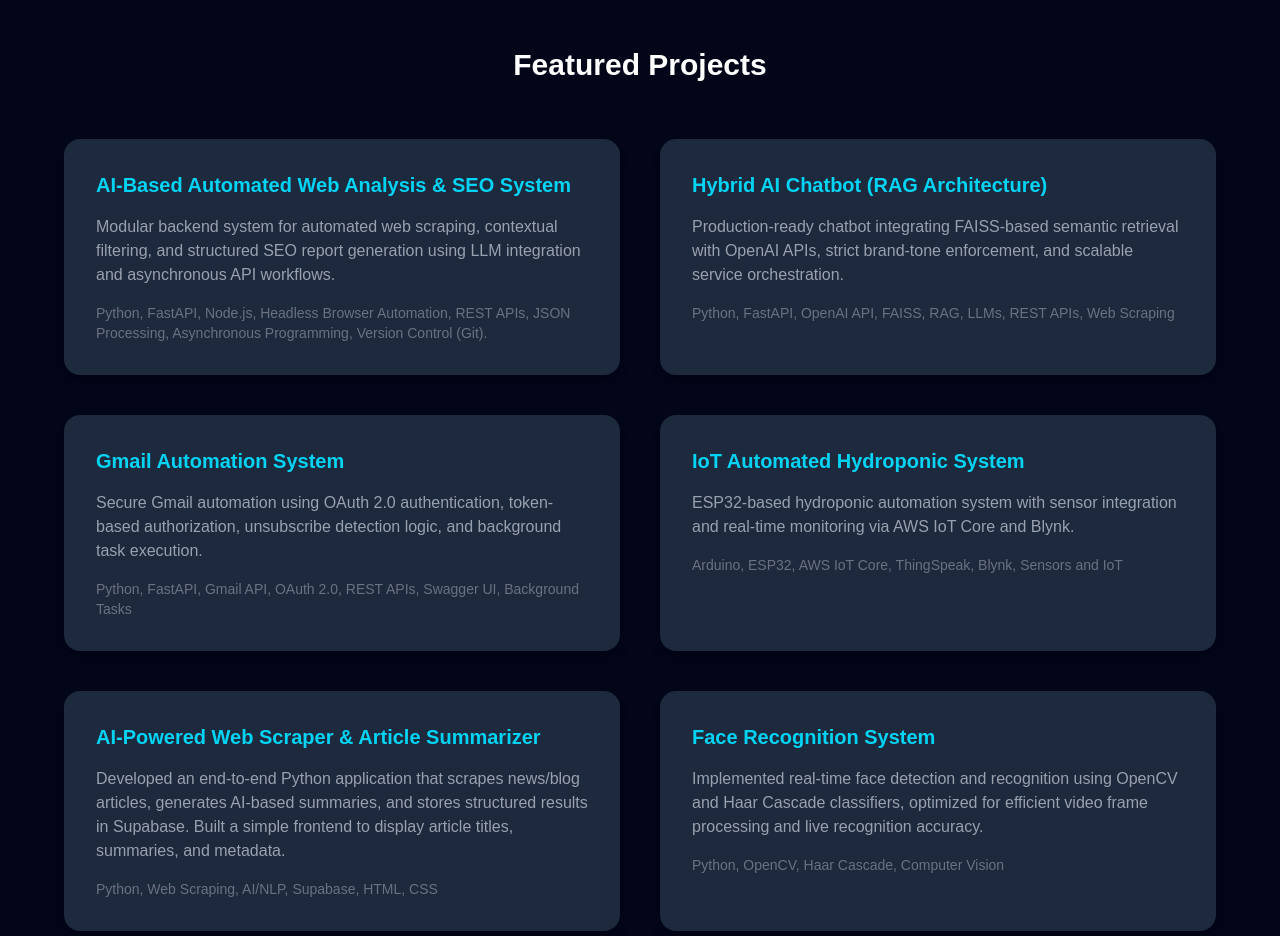
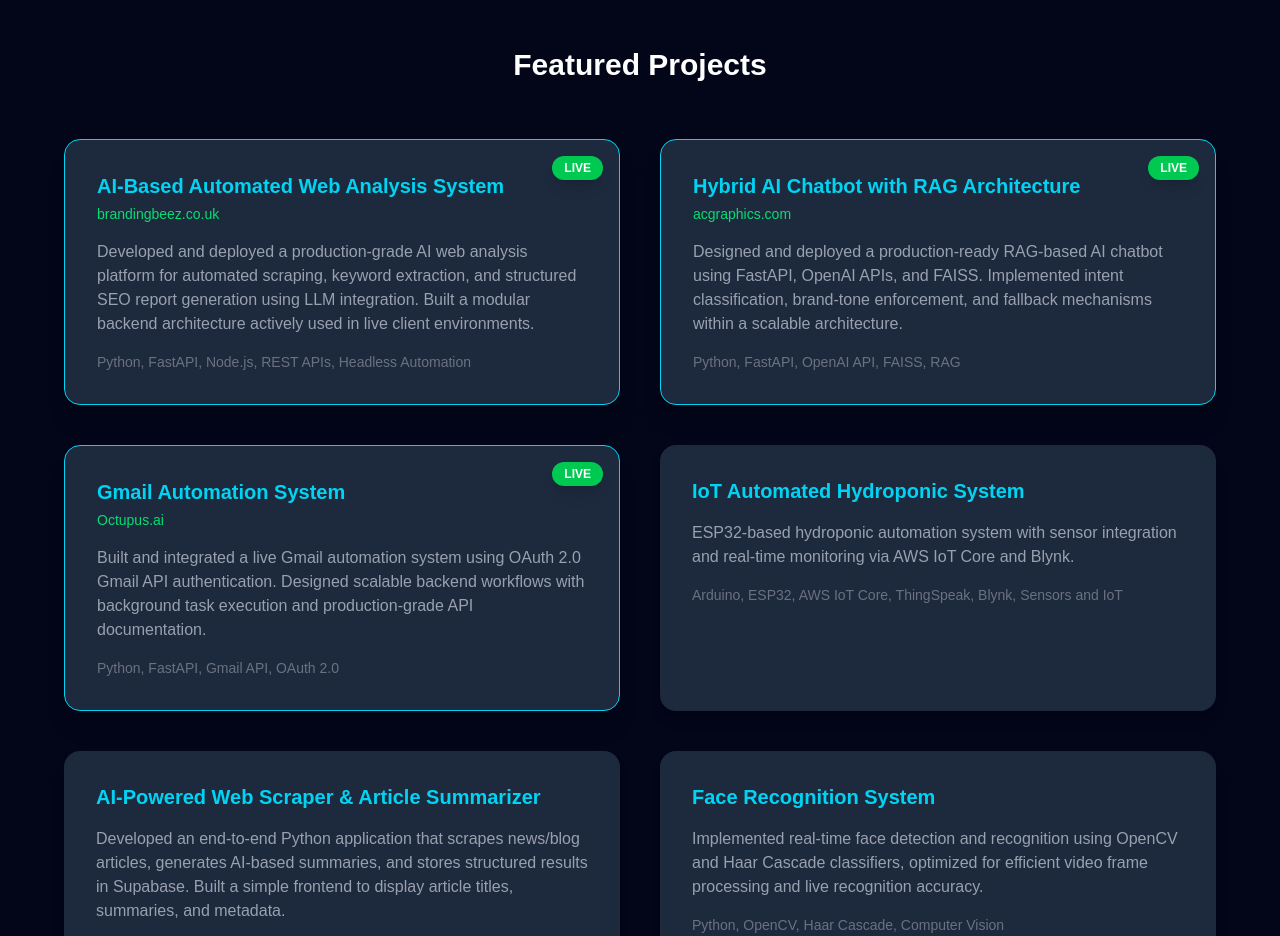
Before and after one commit to kalpanadevi07/kalpana-portfolio, a Next.js app: page / in a window 1280 px wide. Shown: the part 1800-2736 px from the top of the page. Built offline with nearby package versions, Linux system fonts and the light colour scheme.

Commit message:
Added glowing LIVE projects section UI enhancement

```diff
--- a/src/app/page.js
+++ b/src/app/page.js
@@ -246,47 +246,97 @@ export default function Home() {
 
   <div className="grid md:grid-cols-2 gap-10 max-w-6xl mx-auto">
 
-          <div className="bg-slate-800 p-8 rounded-2xl shadow-lg">
+    {/* AI-Based Automated Web Analysis System */}
+<div className="relative bg-slate-800 p-8 rounded-2xl shadow-xl
+                border border-cyan-400
+                hover:shadow-cyan-500/40
+                ">
+
+  {/* LIVE Badge */}
+  <span className="absolute top-4 right-4 bg-green-500 text-xs px-3 py-1 rounded-full text-white font-semibold shadow-lg">
+    LIVE
+  </span>
+
   <h3 className="text-xl font-semibold text-cyan-400">
-              AI-Based Automated Web Analysis & SEO System
+    AI-Based Automated Web Analysis System
   </h3>
+
+  <p className="text-sm text-green-400 mt-1">
+    brandingbeez.co.uk
+  </p>
+
   <p className="mt-4 text-gray-400">
-              Modular backend system for automated web scraping, contextual
-              filtering, and structured SEO report generation using LLM
-              integration and asynchronous API workflows.
+    Developed and deployed a production-grade AI web analysis platform
+    for automated scraping, keyword extraction, and structured SEO
+    report generation using LLM integration. Built a modular backend
+    architecture actively used in live client environments.
   </p>
+
   <p className="text-sm text-gray-500 mt-4">
-    Python, FastAPI, Node.js, Headless Browser Automation, REST APIs, JSON
-Processing, Asynchronous Programming, Version Control (Git).
+    Python, FastAPI, Node.js, REST APIs, Headless Automation
   </p>
 </div>
 
-          <div className="bg-slate-800 p-8 rounded-2xl shadow-lg">
+   {/* Hybrid AI Chatbot with RAG */}
+<div className="relative bg-slate-800 p-8 rounded-2xl shadow-xl
+                border border-cyan-400
+                hover:shadow-cyan-500/40
+                ">
+
+  <span className="absolute top-4 right-4 bg-green-500 text-xs px-3 py-1 rounded-full text-white font-semibold shadow-lg">
+    LIVE
+  </span>
+
   <h3 className="text-xl font-semibold text-cyan-400">
-              Hybrid AI Chatbot (RAG Architecture)
+    Hybrid AI Chatbot with RAG Architecture
   </h3>
+
+  <p className="text-sm text-green-400 mt-1">
+    acgraphics.com
+  </p>
+
   <p className="mt-4 text-gray-400">
-              Production-ready chatbot integrating FAISS-based semantic retrieval
-              with OpenAI APIs, strict brand-tone enforcement, and scalable service orchestration.
+    Designed and deployed a production-ready RAG-based AI chatbot
+    using FastAPI, OpenAI APIs, and FAISS. Implemented intent
+    classification, brand-tone enforcement, and fallback mechanisms
+    within a scalable architecture.
   </p>
+
   <p className="text-sm text-gray-500 mt-4">
-    Python, FastAPI, OpenAI API, FAISS, RAG, LLMs, REST APIs, Web Scraping
+    Python, FastAPI, OpenAI API, FAISS, RAG
+  </p>
+</div>
+{/* Gmail Automation System */}
+<div className="relative bg-slate-800 p-8 rounded-2xl shadow-xl
+                border border-cyan-400
+                hover:shadow-cyan-500/40
+
+
+            ">
+  <span className="absolute top-4 right-4 bg-green-500 text-xs px-3 py-1 rounded-full text-white font-semibold shadow-lg">
+    LIVE
+  </span>
+
+  <h3 className="text-xl font-semibold text-cyan-400">
+    Gmail Automation System
+  </h3>
+
+  <p className="text-sm text-green-400 mt-1">
+    Octupus.ai
+  </p>
+
+  <p className="mt-4 text-gray-400">
+    Built and integrated a live Gmail automation system using OAuth 2.0
+    Gmail API authentication. Designed scalable backend workflows with
+    background task execution and production-grade API documentation.
+  </p>
+
+  <p className="text-sm text-gray-500 mt-4">
+    Python, FastAPI, Gmail API, OAuth 2.0
   </p>
 </div>
 
-          <div className="bg-slate-800 p-8 rounded-2xl shadow-lg">
-            <h3 className="text-xl font-semibold text-cyan-400">
-              Gmail Automation System
-            </h3>
-            <p className="mt-4 text-gray-400">
-              Secure Gmail automation using OAuth 2.0 authentication, token-based
-              authorization, unsubscribe detection logic, and background task execution.
-            </p>
-             <p className="text-sm text-gray-500 mt-4">
-    Python, FastAPI, Gmail API, OAuth 2.0, REST APIs, Swagger UI, Background Tasks
-  </p>
-          </div>
-
+    {/* IoT Automated Hydroponic System */}
     <div className="bg-slate-800 p-8 rounded-2xl shadow-lg">
       <h3 className="text-xl font-semibold text-cyan-400">
         IoT Automated Hydroponic System
@@ -299,6 +349,7 @@ Processing, Asynchronous Programming, Version Control (Git).
         Arduino, ESP32, AWS IoT Core, ThingSpeak, Blynk, Sensors and IoT
       </p>
     </div>
+
     {/* AI Web Scraper & Summarizer */}
     <div className="bg-slate-800 p-8 rounded-2xl shadow-lg">
       <h3 className="text-xl font-semibold text-cyan-400">
@@ -344,6 +395,7 @@ Processing, Asynchronous Programming, Version Control (Git).
         Python, OpenCV, Image Processing, Computer Vision
       </p>
     </div>
+
     {/* License Plate Recognition System */}
     <div className="bg-slate-800 p-8 rounded-2xl shadow-lg">
       <h3 className="text-xl font-semibold text-cyan-400">
@@ -361,8 +413,6 @@ Processing, Asynchronous Programming, Version Control (Git).
         Computer Vision, Image Processing
       </p>
     </div>
-
-
 
   </div>
 </section>
```
Lines whose indentation alone changed are shown as unchanged.
